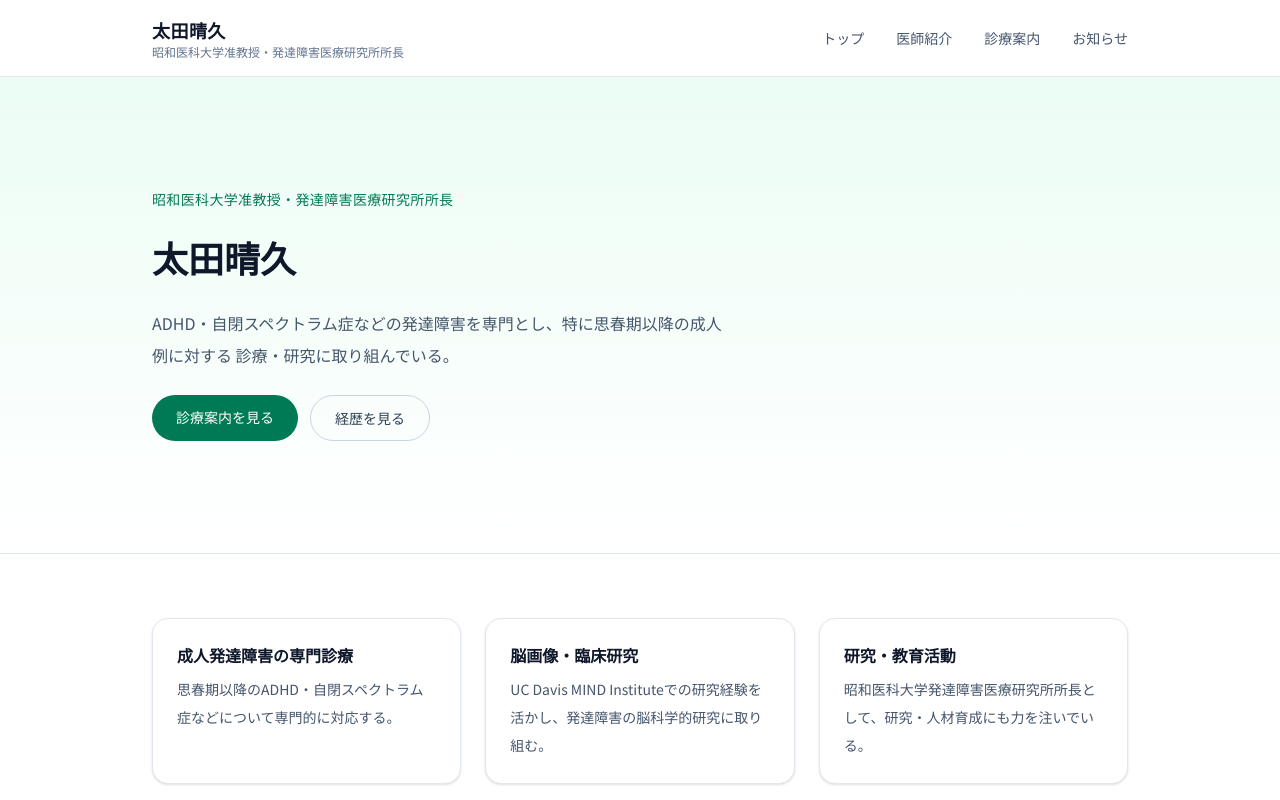
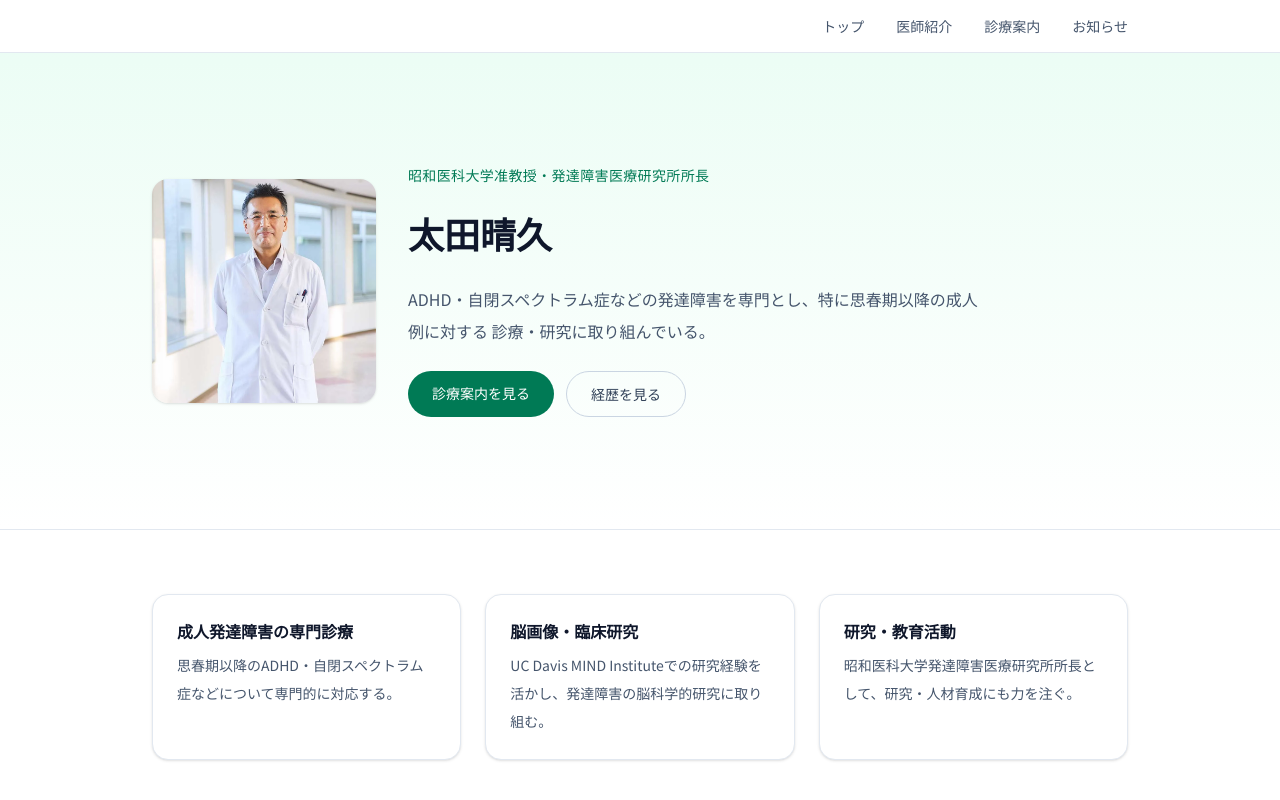
Before and after one commit to Coding-dotcom-cell/Haruhisa-Ota, a Next.js app: page / in a window 1280 px wide. Shown: the top 800 px of the page. Built offline with nearby package versions, Linux system fonts and the light colour scheme.

Commit message:
Remove duplicate header text, add homepage photo, wording fix

```diff
--- a/src/app/page.tsx
+++ b/src/app/page.tsx
@@ -1,3 +1,4 @@
+import Image from "next/image";
 import Link from "next/link";
 import { site } from "@/lib/site";
 import { getAllPosts } from "@/lib/posts";
@@ -8,7 +9,16 @@ export default function Home() {
   return (
     <div>
       <section className="border-b border-slate-200 bg-gradient-to-b from-emerald-50 to-white">
-        <div className="mx-auto flex max-w-5xl flex-col gap-6 px-6 py-20 sm:py-28">
+        <div className="mx-auto flex max-w-5xl flex-col gap-8 px-6 py-20 sm:flex-row sm:items-center sm:py-28">
+          <Image
+            src="/profile.webp"
+            alt={site.name}
+            width={224}
+            height={224}
+            className="h-40 w-40 shrink-0 rounded-2xl object-cover shadow-sm sm:h-56 sm:w-56"
+            priority
+          />
+          <div className="flex flex-col gap-6">
             <p className="text-sm font-medium tracking-wide text-emerald-700">
               {site.department}
             </p>
@@ -34,6 +44,7 @@ export default function Home() {
               </Link>
             </div>
           </div>
+        </div>
       </section>
 
       <section className="mx-auto max-w-5xl px-6 py-16">
@@ -49,7 +60,7 @@ export default function Home() {
             },
             {
               title: "研究・教育活動",
-              body: "昭和医科大学発達障害医療研究所所長として、研究・人材育成にも力を注いでいる。",
+              body: "昭和医科大学発達障害医療研究所所長として、研究・人材育成にも力を注ぐ。",
             },
           ].map((item) => (
             <div
--- a/src/components/Header.tsx
+++ b/src/components/Header.tsx
@@ -1,16 +1,10 @@
 import Link from "next/link";
-import { nav, site } from "@/lib/site";
+import { nav } from "@/lib/site";
 
 export default function Header() {
   return (
     <header className="sticky top-0 z-50 border-b border-slate-200 bg-white/90 backdrop-blur">
-      <div className="mx-auto flex max-w-5xl items-center justify-between px-6 py-4">
-        <Link href="/" className="flex flex-col leading-tight">
-          <span className="text-lg font-semibold tracking-wide text-slate-900">
-            {site.clinicName}
-          </span>
-          <span className="text-xs text-slate-500">{site.department}</span>
-        </Link>
+      <div className="mx-auto flex max-w-5xl items-center justify-end px-6 py-4">
         <nav className="hidden gap-8 text-sm font-medium text-slate-600 sm:flex">
           {nav.map((item) => (
             <Link
```
Lines whose indentation alone changed are shown as unchanged.
